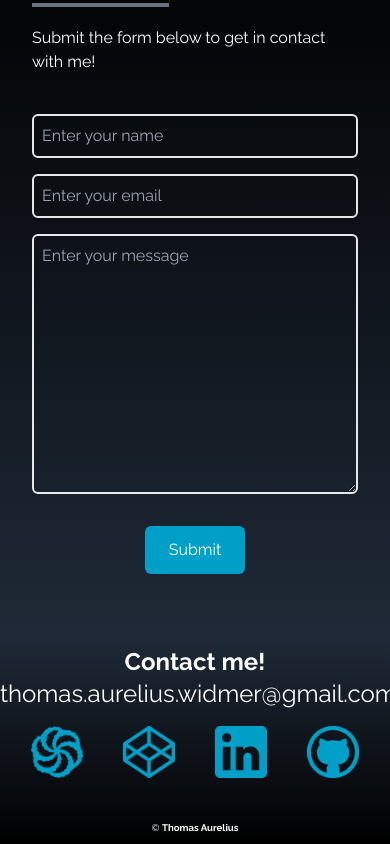
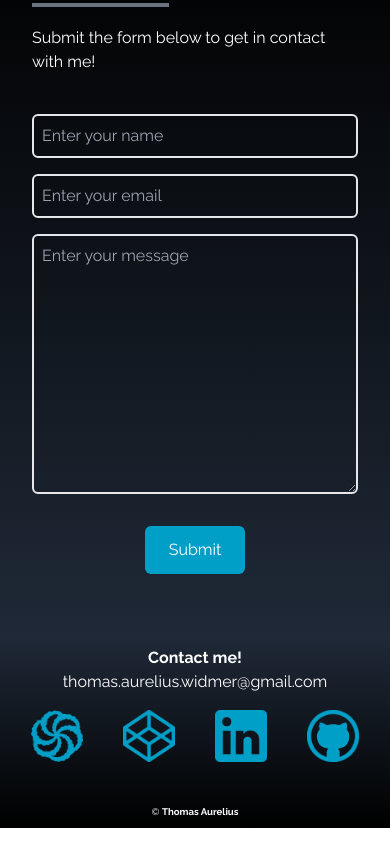
Before and after one commit to ThomasAurelius/portfolio-react-2022, a React (Create React App) app: page / in a window 390 px wide. Shown: the part 4518-5362 px from the top of the page. Built offline with nearby package versions, Linux system fonts and the light colour scheme; the HTML template or start-up script is replaced by a standard one.

Commit message:
size adjustment

```diff
--- a/src/components/Footer.js
+++ b/src/components/Footer.js
@@ -9,8 +9,8 @@ export default function Footer() {
     <div>
       <div class="footer bg-gradient-to-b from-gray-800 to-black text-white  lg:px-12">
 
-				<h3 className='font-bold text-2xl'>Contact me!</h3>
-				<a href="mailto:thomas.aurelius.widmer@gmail.com" className="footer_link text-2xl">thomas.aurelius.widmer@gmail.com</a>
+				<h3 className='font-bold'>Contact me!</h3>
+				<a href="mailto:thomas.aurelius.widmer@gmail.com" className="footer_link  md:text-2xl ">thomas.aurelius.widmer@gmail.com</a>
 				<ul className="social-list my-4">
 					<li className="social-list_item">
 						<a className="social-list_link" href="https://www.codewars.com/users/ThomasAurelius" target="_blank" rel="noreferrer">
```
